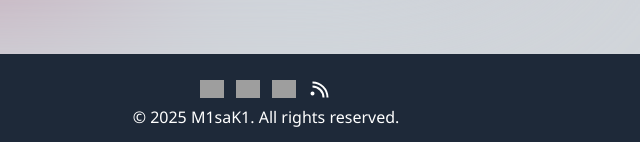
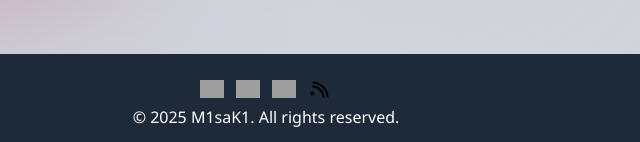
Before and after one commit to Misaki14987/misaki14987.github.io, an Astro site: page /about in a window 1280 px wide. Shown: the part 655-797 px from the top of the page, 374-1014 px from the left. Built offline with nearby package versions, Linux system fonts and the light colour scheme; Astro itself is replaced by a stand-in of ours; grey boxes are pictures that could not be loaded.

Commit message:
change: fuck ai fucked my rss icon

```diff
--- a/src/components/Social.astro
+++ b/src/components/Social.astro
@@ -25,17 +25,15 @@ type Platform = keyof typeof platformMap;
 const config = platformMap[platform as Platform] ?? { baseUrl: 'https://', slug: platform };
 const isRss = platform === 'rss';
 const href = isRss ? '/rss.xml' : `${config.baseUrl}${username}`;
-const iconUrl = isRss ? '' : `https://cdn.simpleicons.org/${config.slug}/ffffff`;
+const iconUrl = isRss ? '/icons/rss.svg' : `https://cdn.simpleicons.org/${config.slug}/ffffff`;
 ---
 
-{isRss ? (
-	<a href="/rss.xml" target="_blank" rel="noopener noreferrer" aria-label="RSS订阅" class="inline-flex items-center justify-center w-8 h-8">
-		<svg width="24" height="24" fill="currentColor" viewBox="0 0 24 24" aria-hidden="true">
-			<path d="M4.5 17.5a2 2 0 1 0 0 4 2 2 0 0 0 0-4zm0-4a10 10 0 0 1 10 10h2a12 12 0 0 0-12-12v2zm0-4a14 14 0 0 1 14 14h2A16 16 0 0 0 4.5 7.5v2z"/>
-		</svg>
-	</a>
-) : (
-	<a href={href} target="_blank" rel="noopener noreferrer" class="inline-flex items-center justify-center w-8 h-8">
-		<img src={iconUrl} alt={`${platform} icon`} width="24" height="24" loading="lazy" />
-	</a>
-)}
+<a
+	href={href}
+	target="_blank"
+	rel="noopener noreferrer"
+	aria-label={isRss ? 'RSS订阅' : undefined}
+	class="inline-flex items-center justify-center w-8 h-8"
+>
+	<img src={iconUrl} alt={`${platform} icon`} width="24" height="24" loading="lazy" />
+</a>
```
Also changed, not shown: public/icons/rss.svg (added).
